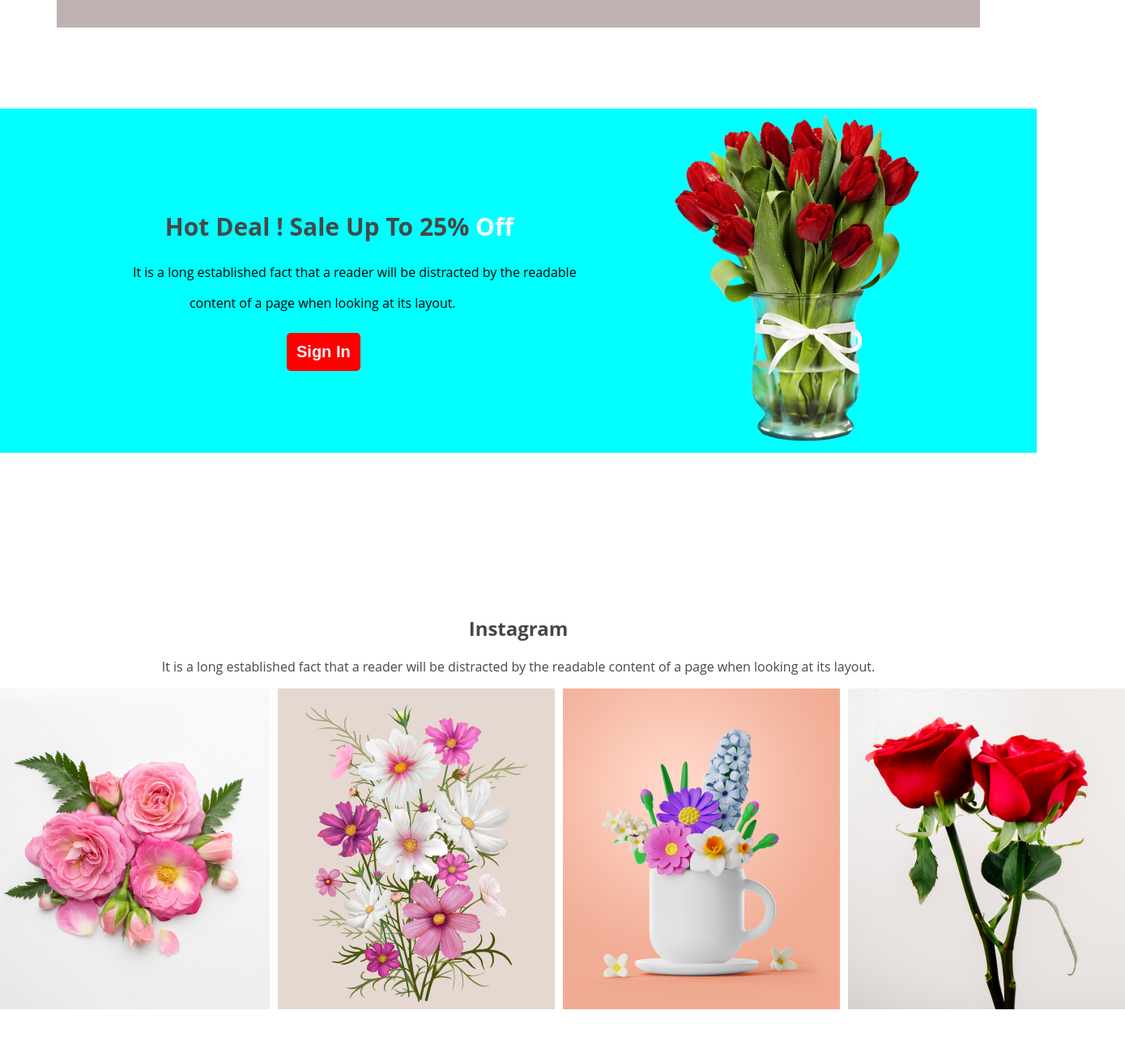
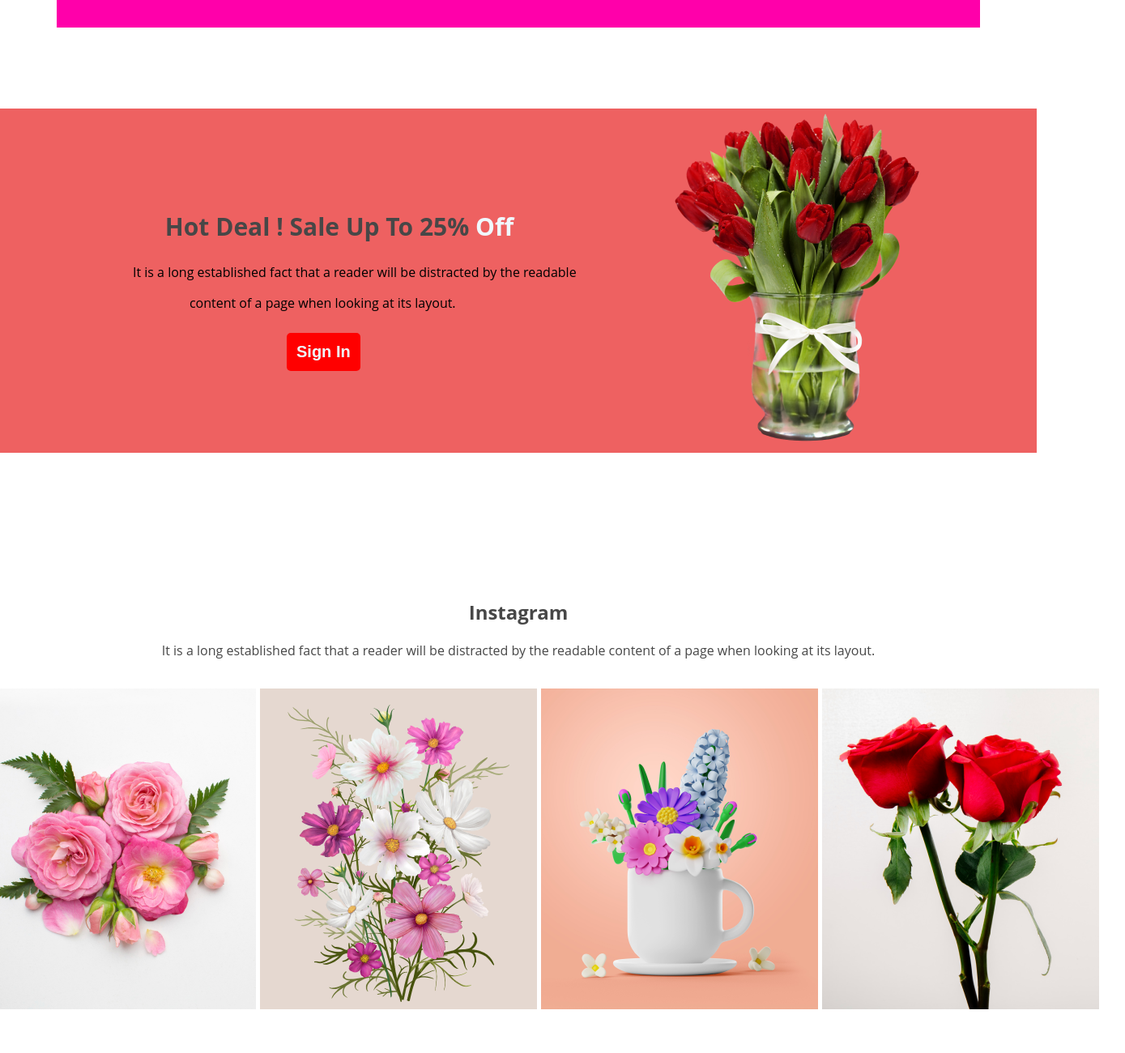
Before and after one commit to Rejuwan12/my-flower-shop, a plain HTML site: page index.html in a window 1280 px wide. Shown: the part 2080-3380 px from the top of the page at 81% size, 1389 px wide, since content can reach past the window. Drawn offline with Linux system fonts and the light colour scheme.

Commit message:
first edited

```diff
--- a/stylesss/styles.css
+++ b/stylesss/styles.css
@@ -101,7 +101,7 @@ title{
 .section2-image-title{
     display: flex;
     text-align: center;
-    background-color: antiquewhite;
+    background-color: #c4a29e;
     justify-content: center;
     gap: 80px;
     padding: 50px ;
@@ -112,11 +112,13 @@ title{
 
 }
 .title-button{
-   background-color: rgb(192, 177, 177);
+   background-color: rgb(255, 0, 170);
    text-align: center;
    padding: 50px;
    justify-content: center;
    font-size: 20px;
+   /* background-image: url("../image/offer\,png.png"); */
+   /* background-image: -o-repeating-linear-gradient("./"); */
 
 }
 .btn-2{
@@ -158,7 +160,7 @@ title{
     width: 600px;
 }
 .header-2{
-    background-color: aqua;
+    background-color: #EE6161;
     display: flex;
     align-items: center;
     justify-content: space-evenly;
@@ -200,11 +202,12 @@ span{
     margin-left: 190px;
 }
 .section-4{
-    padding: 80px;
+    padding: 60px;
     max-width: 1140px;
-    margin: 0 auto;
+    margin:0 auto;
     justify-content: center;
     margin-bottom: 100px;
+
 }
 .section-4-title{
     color: #474747;
@@ -216,8 +219,9 @@ span{
 }
 .section-4-images{
     display: flex;
-    gap: 10px;
-    margin-left: 100px;
+    gap: 5px;
+    padding:20px;
+    margin-left: 50px;
     justify-content: center;
 
 
@@ -226,9 +230,11 @@ span{
     background-image: url("../image/Rectangle\ 9.png");
     padding: 80px;
     max-width: 1140px;
-    margin: 0 auto;
+    margin: 0  auto;
     justify-content: center;
     margin-bottom: 100px;
+    align-items: center;
+    /* margin-left: 500px; */
     }
 .section-5-title{
     color: #474747;
```
Also changed, not shown: image/offer,png.png (added).
